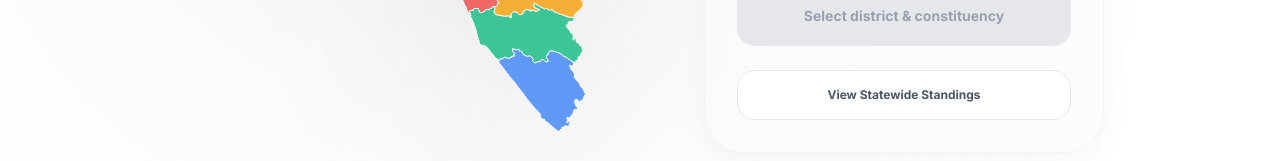
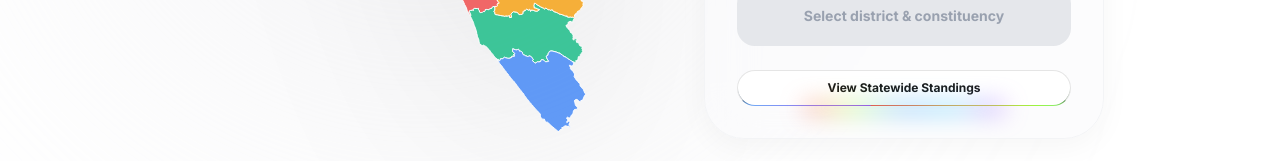
Before and after one commit to rishnudk/kerala-polling, a Next.js app: page / in a window 1280 px wide. Shown: the part 639-800 px from the top of the page. Built offline with nearby package versions, Linux system fonts and the light colour scheme; no server answers; the database is empty.

Commit message:
style : update on statewide standings button

```diff
--- a/component/map/KeralaDistrictMap.tsx
+++ b/component/map/KeralaDistrictMap.tsx
@@ -9,6 +9,7 @@ import { VoteStep } from "@/component/poll/VoteStep";
 import { ResultsStep } from "@/component/poll/ResultsStep";
 import { GlobalResults } from "@/component/poll/GlobalResults";
 import { UserVoteStatus } from "@/component/poll/UserVoteStatus";
+import { RainbowButton } from "../ui/rainbow-button";
 
 interface Props {
   district: string;
@@ -189,7 +190,7 @@ export function KeralaDistrictMap({
 
         <aside
           ref={selectRef}
-           className="lg:sticky lg:top-4 lg:-translate-x-32 z-30">
+          className="lg:sticky lg:top-4 lg:-translate-x-32 z-30">
           <UserVoteStatus />
 
           <div className="relative overflow-hidden rounded-[2.5rem] bg-gray-50/50 p-8 border border-gray-100 shadow-[0_8px_30px_rgb(0,0,0,0.04)] backdrop-blur-xl min-h-[550px] flex flex-col transition-all duration-300">
@@ -250,12 +251,14 @@ export function KeralaDistrictMap({
                     </span>
                   </button>
 
-                  <button
+                  <RainbowButton
                     onClick={() => setStep("global_results")}
-                    className="w-full rounded-2xl border border-gray-200 bg-white px-6 py-4 text-xs font-bold text-gray-600 transition-all hover:bg-gray-50 hover:border-gray-300"
+                    variant="outline"
+                    className="w-full rounded-2xl px-6 py-4 text-xs font-bold transition-all"
                   >
                     View Statewide Standings
-                  </button>
+                  </RainbowButton>
+
                 </div>
               </div>
             )}
```
